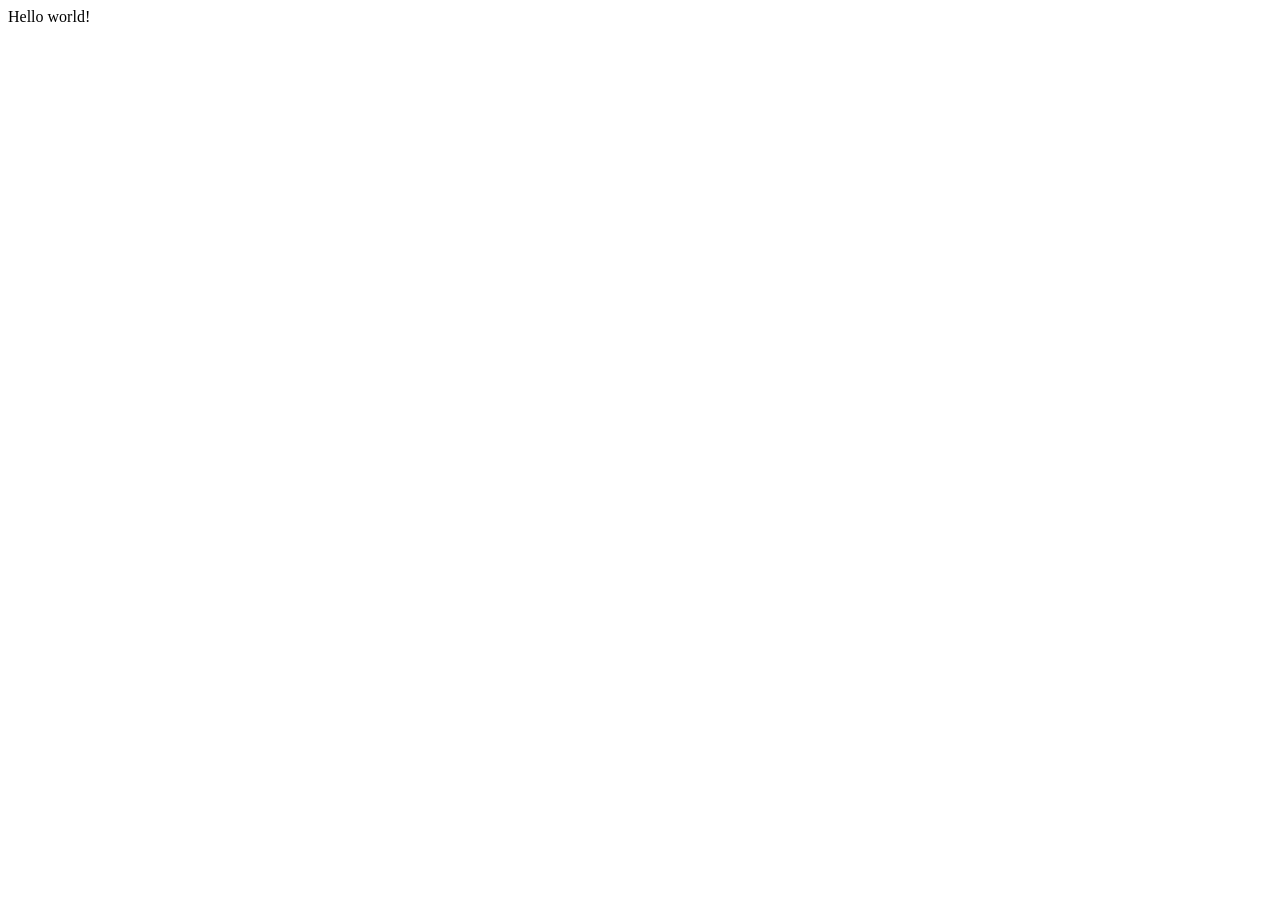
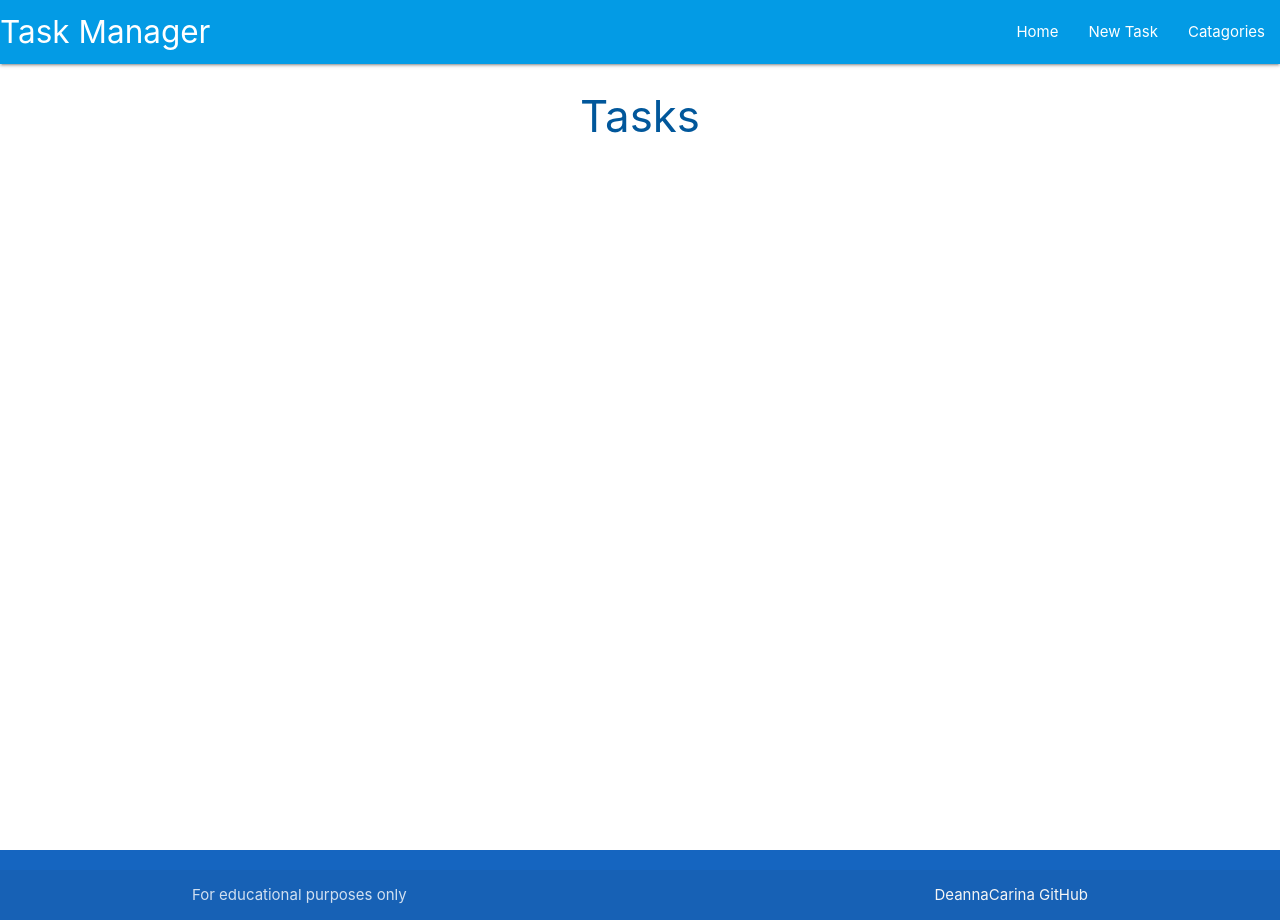
Before and after one commit to DeannaCarina/DatabaseWalkthrough, a Flask app: page / in a window 1280 px wide. Before the commit the page is almost empty. Run offline with Flask 2, Linux system fonts and the light colour scheme; some libraries are stand-ins or nearby versions.

Commit message:
Add js and css files and link base.html

```diff
--- a/taskmanager/routes.py
+++ b/taskmanager/routes.py
@@ -4,4 +4,4 @@ from taskmanager.models import Category, Task
 
 @app.route("/")
 def home():
-    return render_template("base.html")
+    return render_template("tasks.html")
--- /dev/null
+++ b/taskmanager/static/css/style.css
@@ -0,0 +1,9 @@
+body {
+    display: flex;
+    min-height: 100vh;
+    flex-direction: column;
+  }
+
+  main {
+    flex: 1 0 auto;
+  }
--- /dev/null
+++ b/taskmanager/static/js/script.js
@@ -0,0 +1,4 @@
+document.addEventListener('DOMContentLoaded', function() {
+    let sidenav = document.querySelectorAll('.sidenav');
+    M.Sidenav.init(sidenav);
+  });
--- a/taskmanager/templates/base.html
+++ b/taskmanager/templates/base.html
@@ -1,14 +1,52 @@
 <!DOCTYPE html>
 <html lang="en">
+
 <head>
     <meta charset="UTF-8">
     <meta http-equiv="X-UA-Compatible" content="IE=edge">
     <meta name="viewport" content="width=device-width, initial-scale=1.0">
+    <script src="https://kit.fontawesome.com/f73762c6c0.js" crossorigin="anonymous"></script>
+    <link rel="stylesheet" href="https://cdnjs.cloudflare.com/ajax/libs/materialize/1.0.0/css/materialize.min.css"
+        type="text/css">
+    <link rel="stylesheet" href="{{ url_for('static', filename='css/style.css') }}" type="text/css">
     <title>Task Manager</title>
 </head>
+
 <body>
+    <header>
+        <!--Top Navbar on larger screens-->
+        <nav class="light-blue darken-1">
+            <div class="nav-wrapper">
+                <a href="{{ url_for('home') }}" class="brand-logo">Task Manager</a>
+                <a href="#" data-target="mobile-demo" class="sidenav-trigger"><i class="fas fa-bars"></i></a>
+                <ul class="right hide-on-med-and-down">
+                    <li><a href="{{ url_for('home') }}">Home</a></li>
+                    <li><a href="{{ url_for('home') }}">New Task</a></li>
+                    <li><a href="{{ url_for('home') }}">Catagories</a></li>
+                </ul>
+            </div>
+        </nav>
+        <!--Collapsible Navbar on smaller screens-->
+        <ul class="sidenav" id="mobile-demo">
+            <li><a href="{{ url_for('home') }}">Home</a></li>
+            <li><a href="{{ url_for('home') }}">New Task</a></li>
+            <li><a href="{{ url_for('home') }}">Catagories</a></li>
+        </ul>
+    </header>
+    <main class="container">
+        {% block content %}
+        {% endblock%}
+    </main>
+    <footer class="page-footer blue darken-3">
+        <div class="footer-copyright">
+          <div class="container">
+          For educational purposes only
+          <a class="grey-text text-lighten-4 right" href="https://github.com/DeannaCarina">DeannaCarina GitHub</a>
+          </div>
+        </div>
+      </footer>
+    <script src="https://cdnjs.cloudflare.com/ajax/libs/materialize/1.0.0/js/materialize.min.js"></script>
+    <script src="{{ url_for('static', filename='js/script.js') }}"></script>
+</body>
 
-    Hello world!
-
-</body>
 </html>
--- /dev/null
+++ b/taskmanager/templates/tasks.html
@@ -0,0 +1,6 @@
+{% extends 'base.html' %}
+{% block content %}
+
+<h3 class="light-blue-text text-darken-4 center-align">Tasks</h3>
+
+{% endblock %}
```
